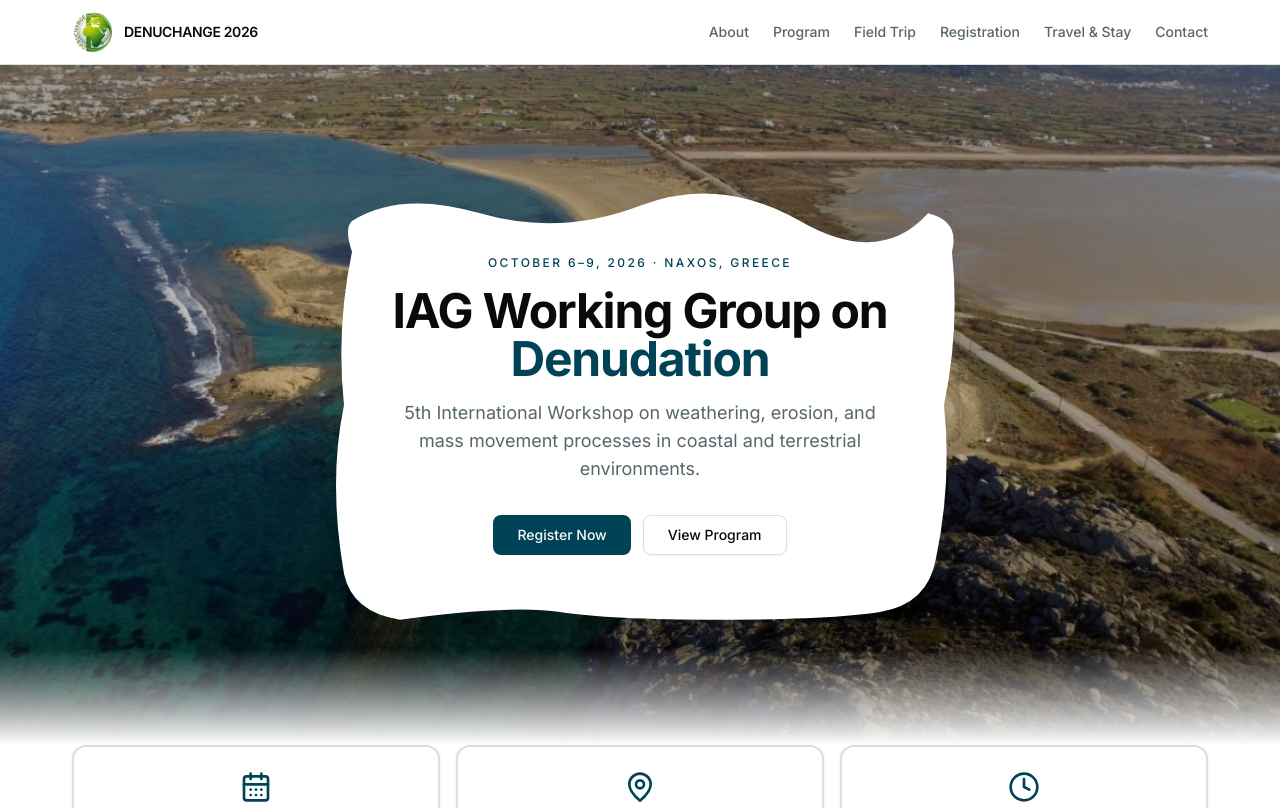
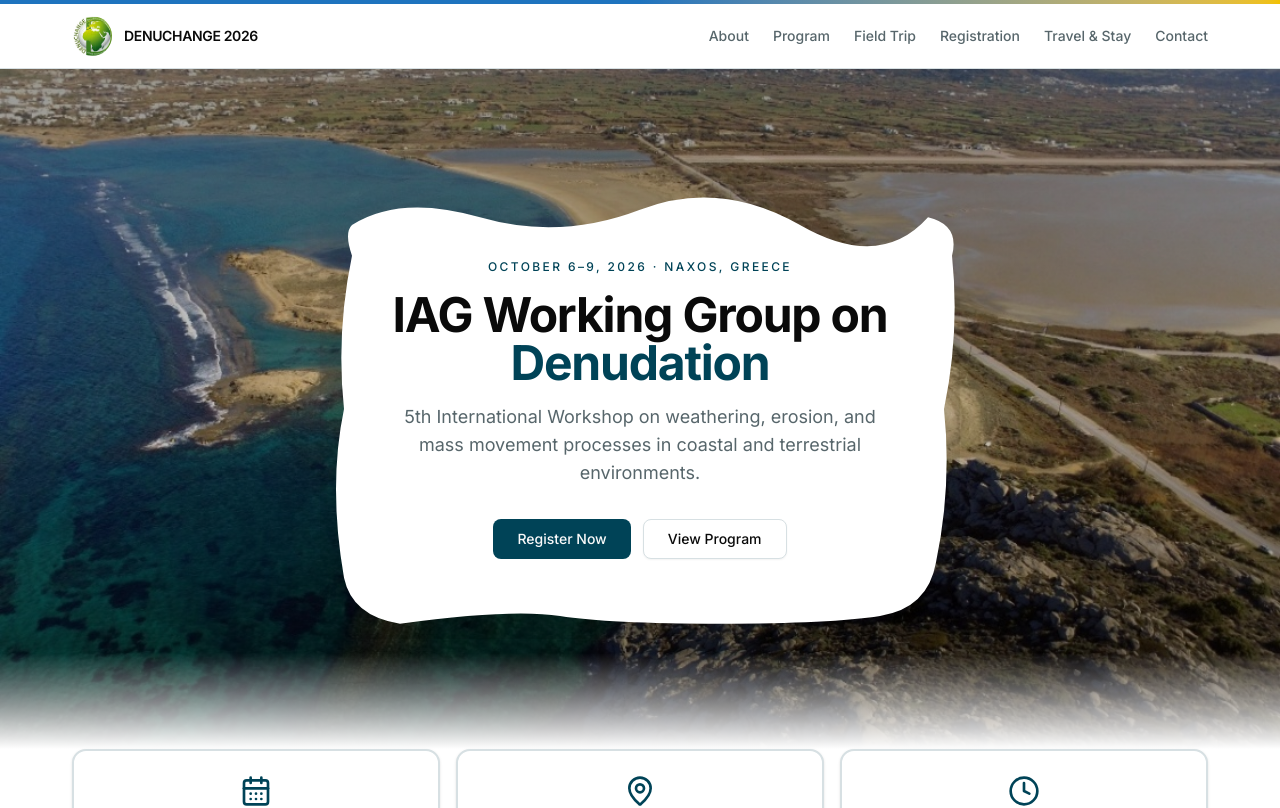
Before and after one commit to uoa-gr/denuchange, a React (Vite) app in the folder website/: page / in a window 1280 px wide. Shown: the top 808 px of the page. Built offline with nearby package versions, Linux system fonts and the light colour scheme; no server answers.

Commit message:
Add IAG brand colors gradient line at top, fix footer

```diff
--- a/website/src/App.tsx
+++ b/website/src/App.tsx
@@ -13,6 +13,8 @@ import { Contact } from "@/components/sections/Contact"
 function App() {
   return (
     <div className="min-h-screen flex flex-col">
+      {/* IAG brand colors accent line */}
+      <div className="h-1 w-full bg-gradient-to-r from-[#1e73be] via-[#1e73be] to-[#f1c100]" />
       <Navigation />
       <main className="flex-1">
         <Hero />
```
